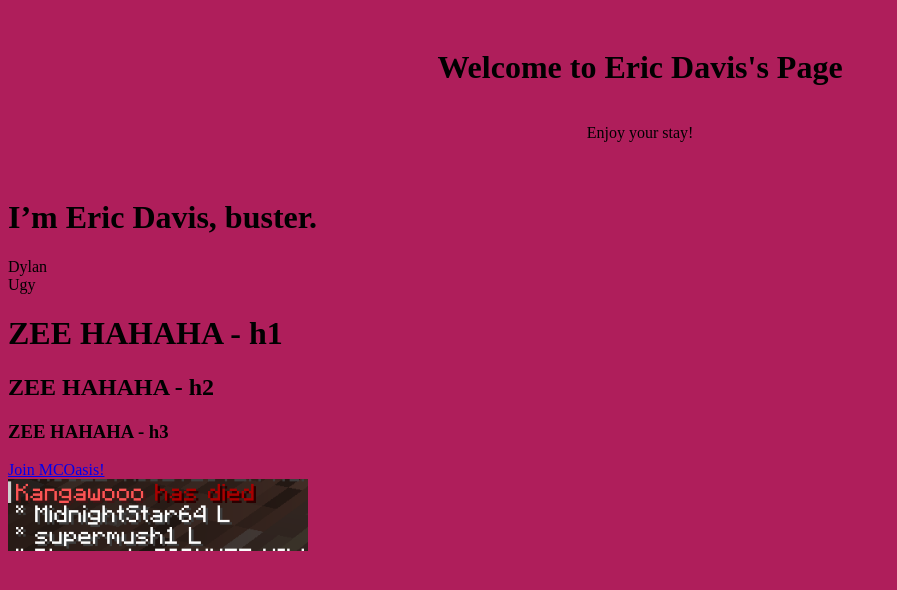
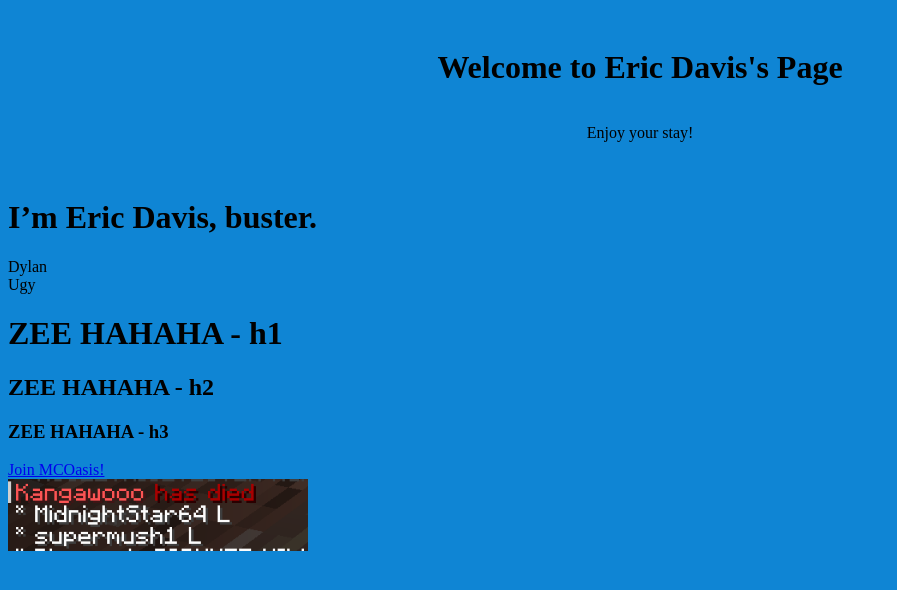
Before and after one commit to LazyGamer21/PortfolioWebsite, a plain HTML site: page index.html in a window 1280 px wide. Shown: the whole page, without its empty margins (0-897 px from the left). Drawn offline with Linux system fonts and the light colour scheme.

Commit message:
change background color

```diff
--- a/style.css
+++ b/style.css
@@ -1,5 +1,5 @@
 body {
-  background-color: #af1e5b;
+  background-color: #0f85d4;
 }
 
 .header {
```
